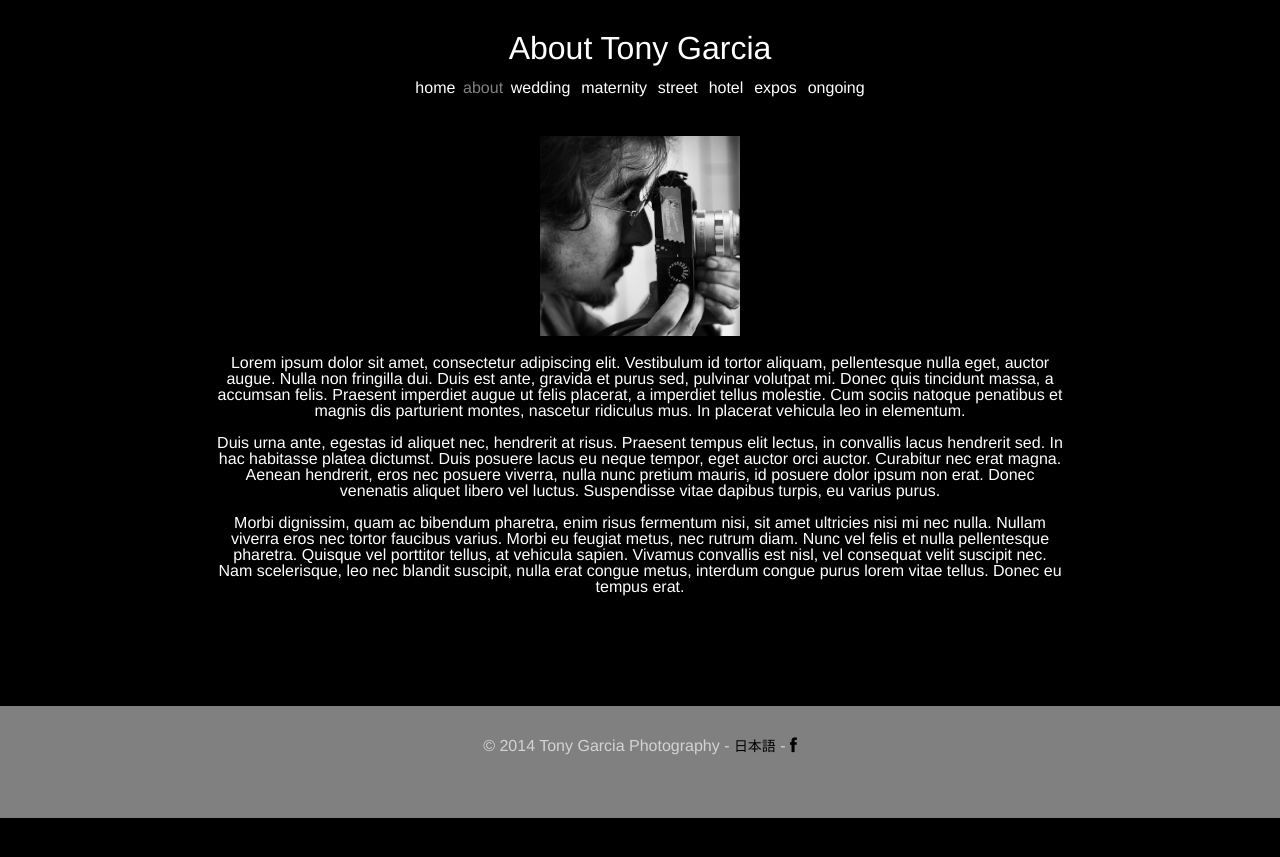
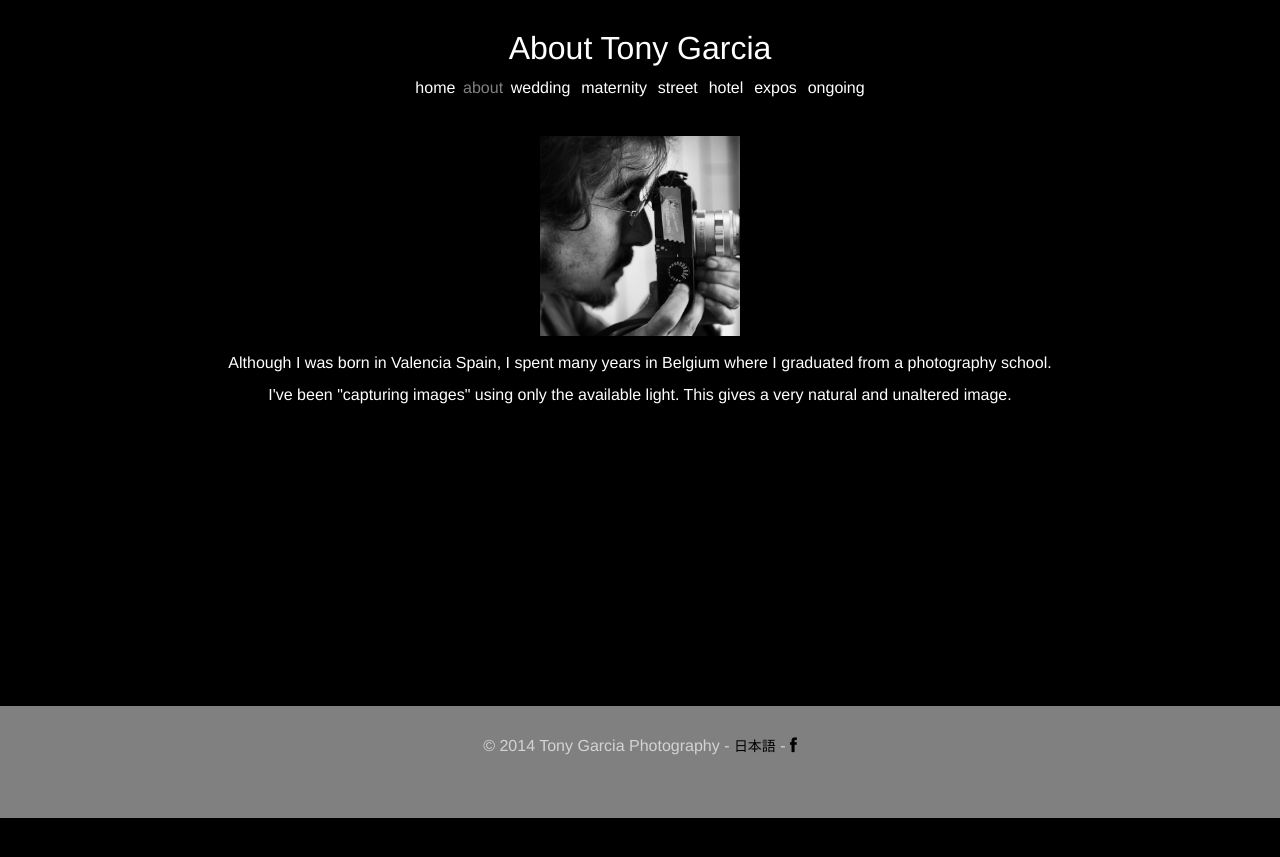
Before and after one commit to jmettraux/togaru, a Jekyll site: the page built from en/about.html, in a window 1280 px wide. Shown: the top 857 px of the page. Built offline with Jekyll 4.4.1, drawn with Linux system fonts in a browser that asks for light colours.

Commit message:
update about text

```diff
--- a/en/about.html
+++ b/en/about.html
@@ -8,17 +8,13 @@ title: about
 {% include menu_en.html %}
 
 <div class="main">
+
   <img src="/images/photos/tony.jpg" width="200px" />
 
   <p>
-  Lorem ipsum dolor sit amet, consectetur adipiscing elit. Vestibulum id tortor aliquam, pellentesque nulla eget, auctor augue. Nulla non fringilla dui. Duis est ante, gravida et purus sed, pulvinar volutpat mi. Donec quis tincidunt massa, a accumsan felis. Praesent imperdiet augue ut felis placerat, a imperdiet tellus molestie. Cum sociis natoque penatibus et magnis dis parturient montes, nascetur ridiculus mus. In placerat vehicula leo in elementum.
+Although I was born in Valencia Spain, I spent many years in Belgium where I graduated from a photography school.
   </p>
-
   <p>
-  Duis urna ante, egestas id aliquet nec, hendrerit at risus. Praesent tempus elit lectus, in convallis lacus hendrerit sed. In hac habitasse platea dictumst. Duis posuere lacus eu neque tempor, eget auctor orci auctor. Curabitur nec erat magna. Aenean hendrerit, eros nec posuere viverra, nulla nunc pretium mauris, id posuere dolor ipsum non erat. Donec venenatis aliquet libero vel luctus. Suspendisse vitae dapibus turpis, eu varius purus.
-  </p>
-
-  <p>
-  Morbi dignissim, quam ac bibendum pharetra, enim risus fermentum nisi, sit amet ultricies nisi mi nec nulla. Nullam viverra eros nec tortor faucibus varius. Morbi eu feugiat metus, nec rutrum diam. Nunc vel felis et nulla pellentesque pharetra. Quisque vel porttitor tellus, at vehicula sapien. Vivamus convallis est nisl, vel consequat velit suscipit nec. Nam scelerisque, leo nec blandit suscipit, nulla erat congue metus, interdum congue purus lorem vitae tellus. Donec eu tempus erat.
+I've been "capturing images" using only the available light. This gives a very natural and unaltered image.
   </p>
 </div>
```
